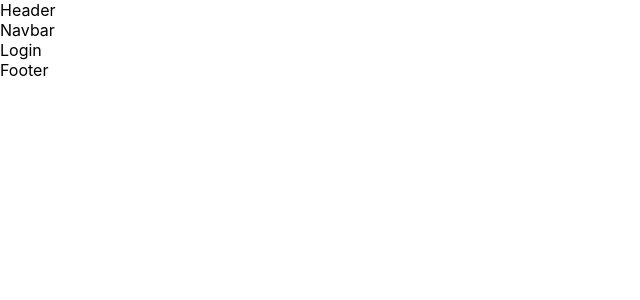
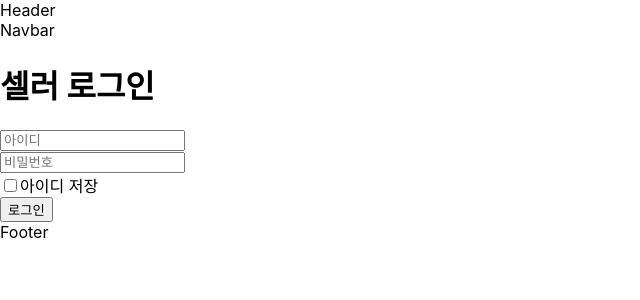
Before and after one commit to HHyeonYoungPark/Goods_Project, a React (Create React App) app in the folder seller/client/: page /login in a window 1280 px wide. Shown: the top 300 px of the page, without its empty margins (0-640 px from the left). Built offline with nearby package versions, Linux system fonts and the light colour scheme.

Commit message:
login, regist edit

```diff
--- a/seller/client/src/components/pages/Login.js
+++ b/seller/client/src/components/pages/Login.js
@@ -1,7 +1,30 @@
 import React from "react";
 
 function Login() {
-  return <div>Login</div>;
+  return (
+    <div className="container">
+      <div className="login-title">
+        <h1>셀러 로그인</h1>
+      </div>
+      <div className="login-wrap">
+        <form method="post">
+          <div className="login">
+            <input type="text" name="id" placeholder="아이디" />
+          </div>
+          <div className="login">
+            <input type="password" name="pw" placeholder="비밀번호" />
+          </div>
+          <div className="login">
+            <input type="checkbox" name="idSave" />
+            <span>아이디 저장</span>
+          </div>
+          <div className="login-btn">
+            <input type="submit" value="로그인" />
+          </div>
+        </form>
+      </div>
+    </div>
+  );
 }
 
 export default Login;
```
